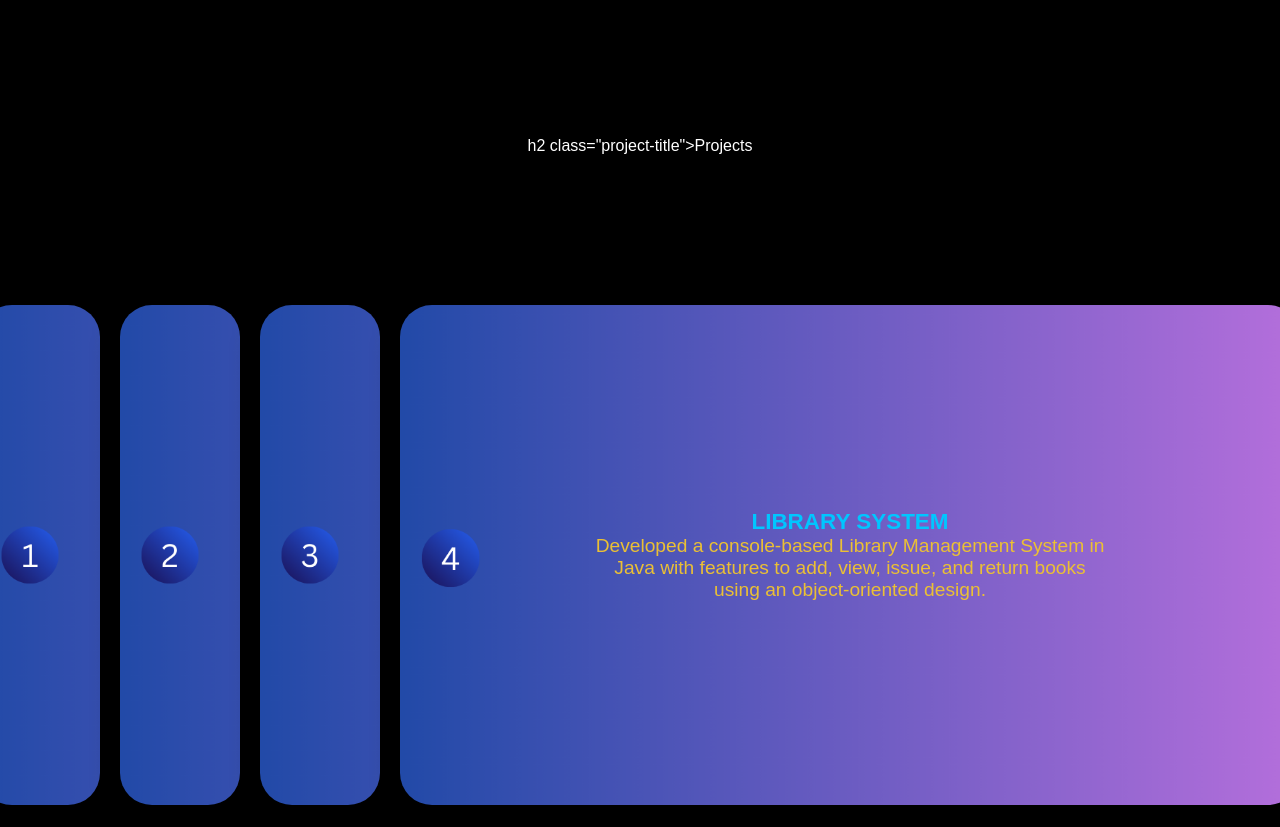
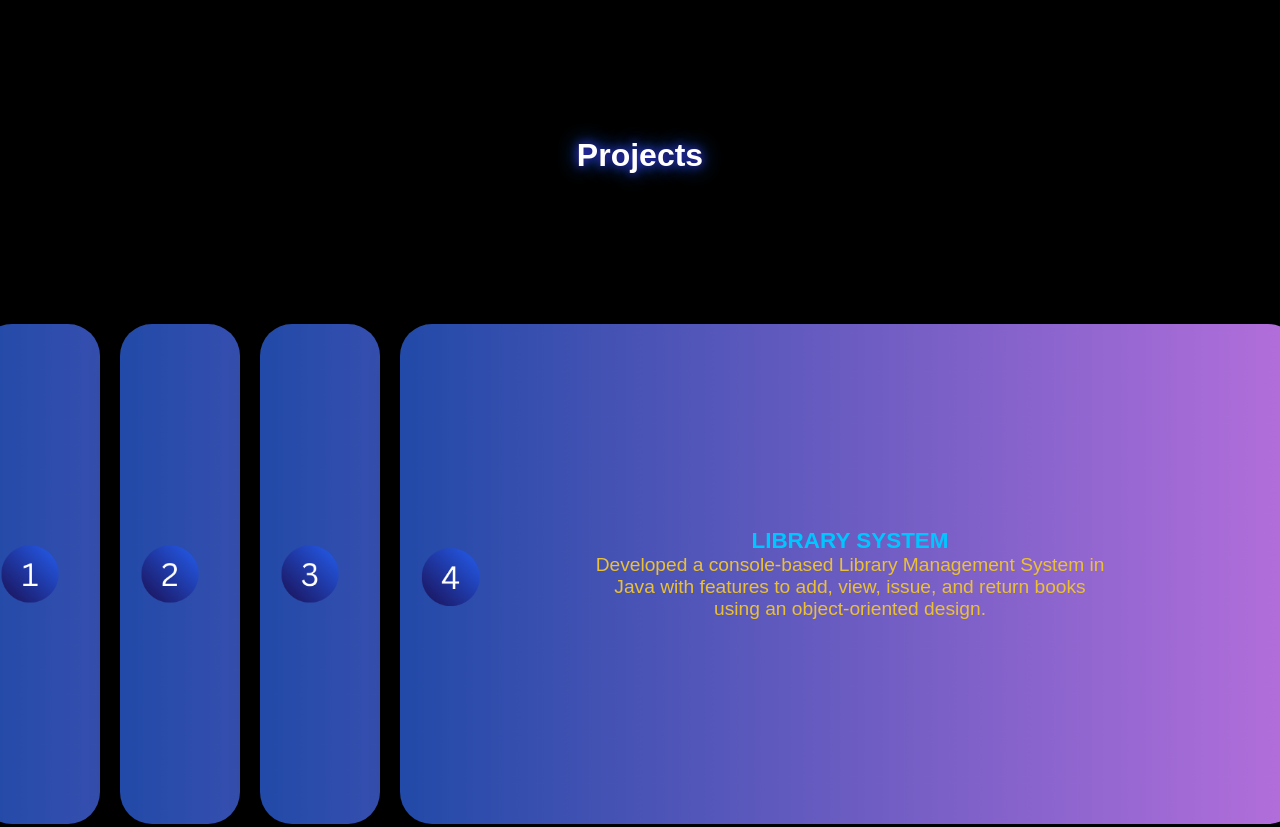
Before and after one commit to MohamedIrfan13/portfolio_irfan, a plain HTML site: page index.html in a window 1280 px wide. Shown: the part 1370-2197 px from the top of the page. Drawn offline with nearby package versions, Linux system fonts and the light colour scheme.

Commit message:
Update index.html

```diff
--- a/index.html
+++ b/index.html
@@ -96,7 +96,7 @@
         </div>
     </section>
     <section id="projects">
-        h2 class="project-title">Projects</h2>
+        <h2 class="project-title">Projects</h2>
       <div class="project-wrapper">
         <div class="project-container">
             <input type="radio" name="slide" id="project1" checked>
```
